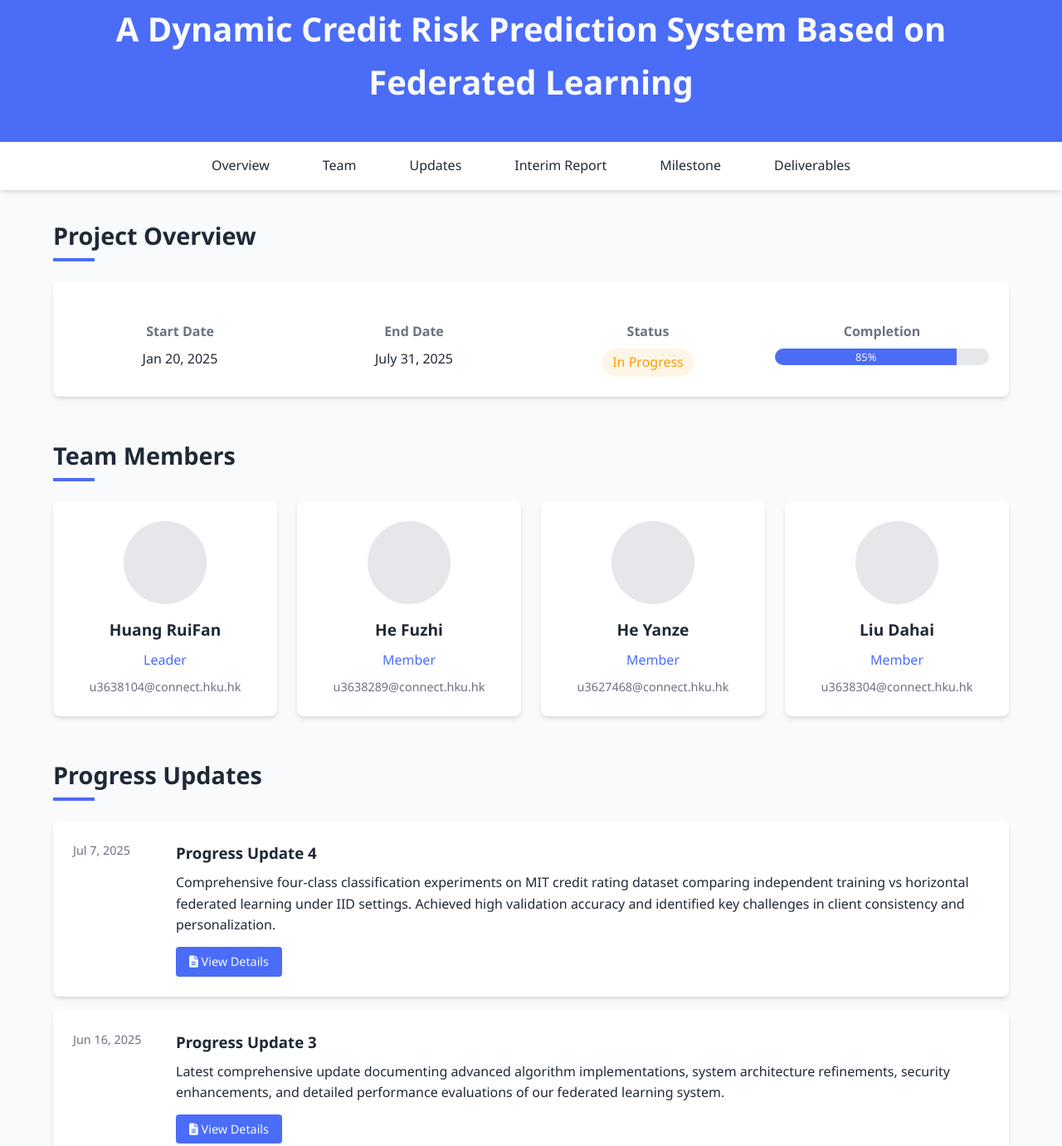
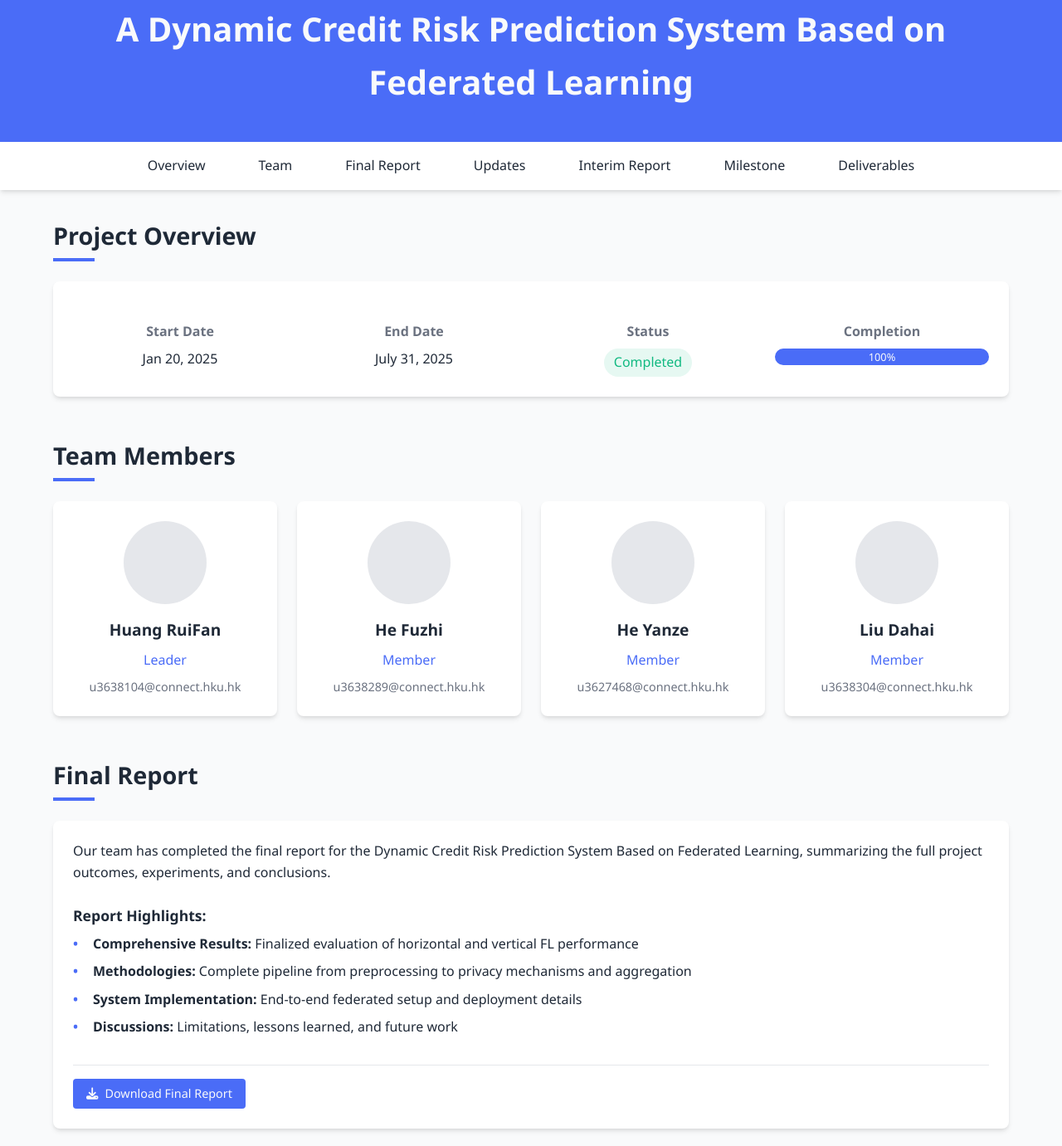
Before and after one commit to DHLEO/project-progress-tracker, a plain HTML site: page index.html in a window 1280 px wide. Shown: the part 29-1410 px from the top of the page at 83% size. Drawn offline with Linux system fonts and the light colour scheme.

Commit message:
Update index.html

```diff
--- a/index.html
+++ b/index.html
@@ -19,6 +19,7 @@
             <ul>
                 <li><a href="#overview" class="active">Overview</a></li>
                 <li><a href="#team">Team</a></li>
+                <li><a href="#final-report">Final Report</a></li>
                 <li><a href="#updates">Updates</a></li>
                 <li><a href="#interim-report">Interim Report</a></li>
                 <li><a href="#milestone">Milestone</a></li>
@@ -43,12 +44,12 @@
                         </div>
                         <div class="stat">
                             <h3>Status</h3>
-                            <p class="status in-progress">In Progress</p>
+                            <p class="status completed">Completed</p>
                         </div>
                         <div class="stat">
                             <h3>Completion</h3>
                             <div class="progress-bar">
-                                <div class="progress" style="width: 85%;">85%</div>
+                                <div class="progress" style="width: 100%;">100%</div>
                             </div>
                         </div>
                     </div>
@@ -85,6 +86,29 @@
                 </div>
             </section>
 
+            <section id="final-report">
+                <h2>Final Report</h2>
+                <div class="card">
+                    <div class="report-description">
+                        <p>Our team has completed the final report for the Dynamic Credit Risk Prediction System Based on Federated Learning, summarizing the full project outcomes, experiments, and conclusions.</p>
+
+                        <h4>Report Highlights:</h4>
+                        <ul>
+                            <li><strong>Comprehensive Results:</strong> Finalized evaluation of horizontal and vertical FL performance</li>
+                            <li><strong>Methodologies:</strong> Complete pipeline from preprocessing to privacy mechanisms and aggregation</li>
+                            <li><strong>System Implementation:</strong> End-to-end federated setup and deployment details</li>
+                            <li><strong>Discussions:</strong> Limitations, lessons learned, and future work</li>
+                        </ul>
+                    </div>
+
+                    <div class="report-actions">
+                        <a href="Capstone Project Report.pdf" target="_blank" class="download-btn">
+                            <i class="fas fa-download"></i> Download Final Report
+                        </a>
+                    </div>
+                </div>
+            </section>
+
             <section id="updates">
                 <h2>Progress Updates</h2>
                 <div class="updates-list">
@@ -111,7 +135,7 @@
 <p>To address the challenges of client data heterogeneity, the plan focuses on improving data preprocessing and standardization across all clients. This ensures that the models trained on different data sources are more aligned. By using techniques such as normalization or standardization, we can reduce the impact of diverse data distributions. Additionally, we plan to enhance the stability of local model training by using adaptive optimization techniques like Adam or RMSprop. To further address these issues, aggregation strategies will be adjusted, possibly introducing weighted aggregation or considering client-specific performance to improve the global model.</p>
 
 <p>For personalization, we aim to incorporate multi-task learning to allow each client to have a more personalized model while still benefiting from global training. This approach ensures that both the global model's performance and the clients' specific needs are balanced. Additionally, after federated training, fine-tuning will be applied locally to further refine the model for each client's data distribution. By utilizing a model ensemble, we can combine individual client models or adjust their weights to better optimize personalized predictions, ultimately improving the overall performance of the federated system.</p>">
-                        <div class="update-date">Jul 7, 2025</div>
+                        <div class="update-date">July 7, 2025</div>
                         <div class="update-content">
                             <h3>Progress Update 4</h3>
                             <p>Comprehensive four-class classification experiments on MIT credit rating dataset comparing independent training vs horizontal federated learning under IID settings. Achieved high validation accuracy and identified key challenges in client consistency and personalization.</p>
```
